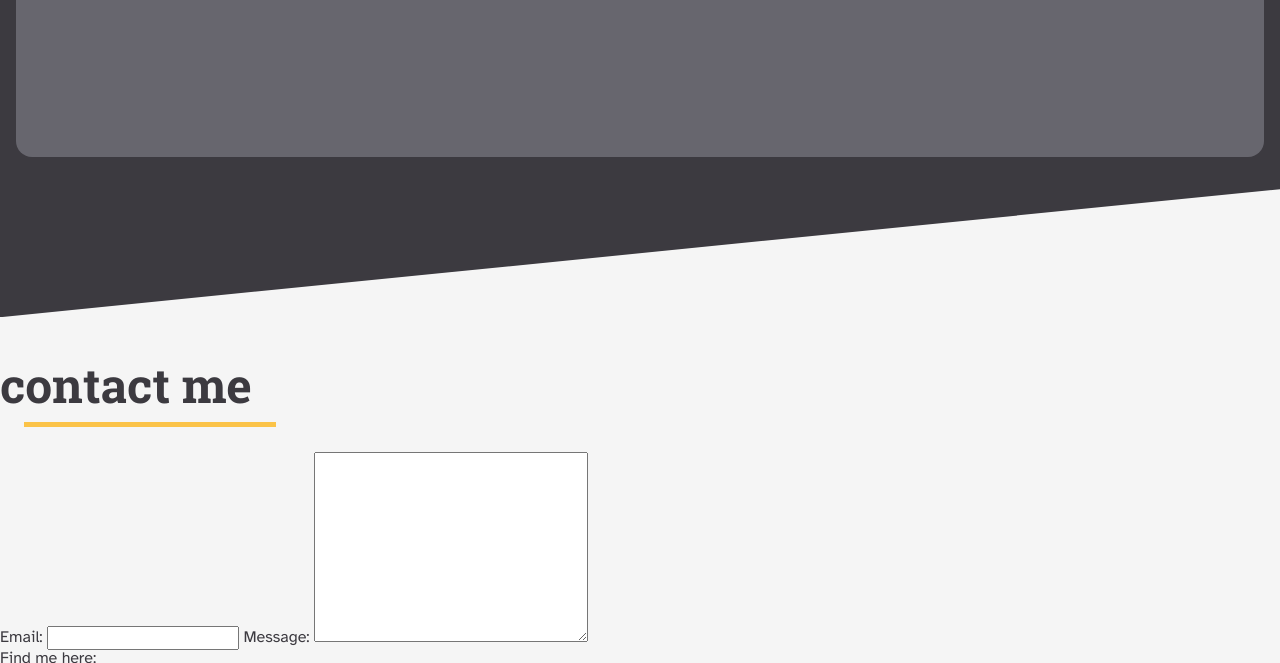
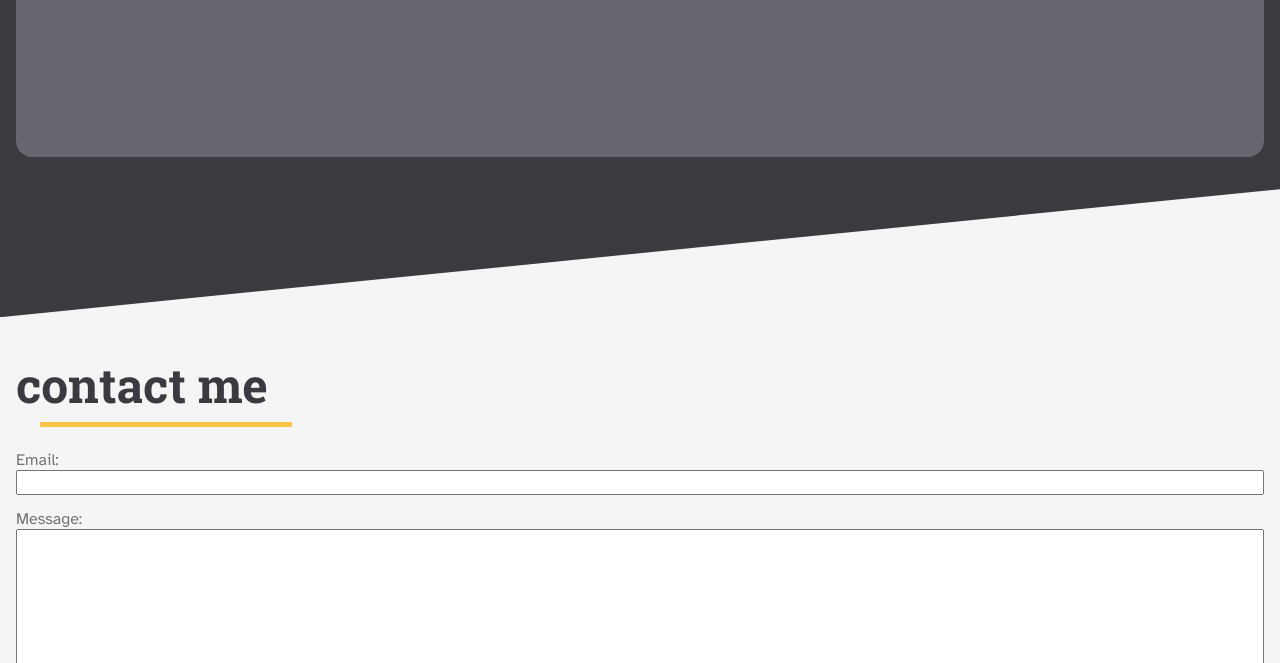
Before and after one commit to agakesik/portfolio, a website built with Parcel: page src/index.html in a window 1280 px wide. Shown: the part 4047-4710 px from the top of the page. Built offline with nearby package versions, Linux system fonts and the light colour scheme.

Commit message:
Basic design of contact element

```diff
--- a/src/scss/partials/_all.scss
+++ b/src/scss/partials/_all.scss
@@ -3,3 +3,4 @@
 @forward "./nav";
 @forward "./about";
 @forward "./projects";
+@forward "./contact";
--- /dev/null
+++ b/src/scss/partials/_contact.scss
@@ -0,0 +1,16 @@
+@use "../modules/colors" as *;
+
+.contact {
+  padding: 0 1rem;
+
+  input,
+  textarea {
+    display: block;
+    width: 100%;
+    margin-bottom: 1em;
+  }
+
+  label {
+    color: rgba($black, 0.7);
+  }
+}
```
